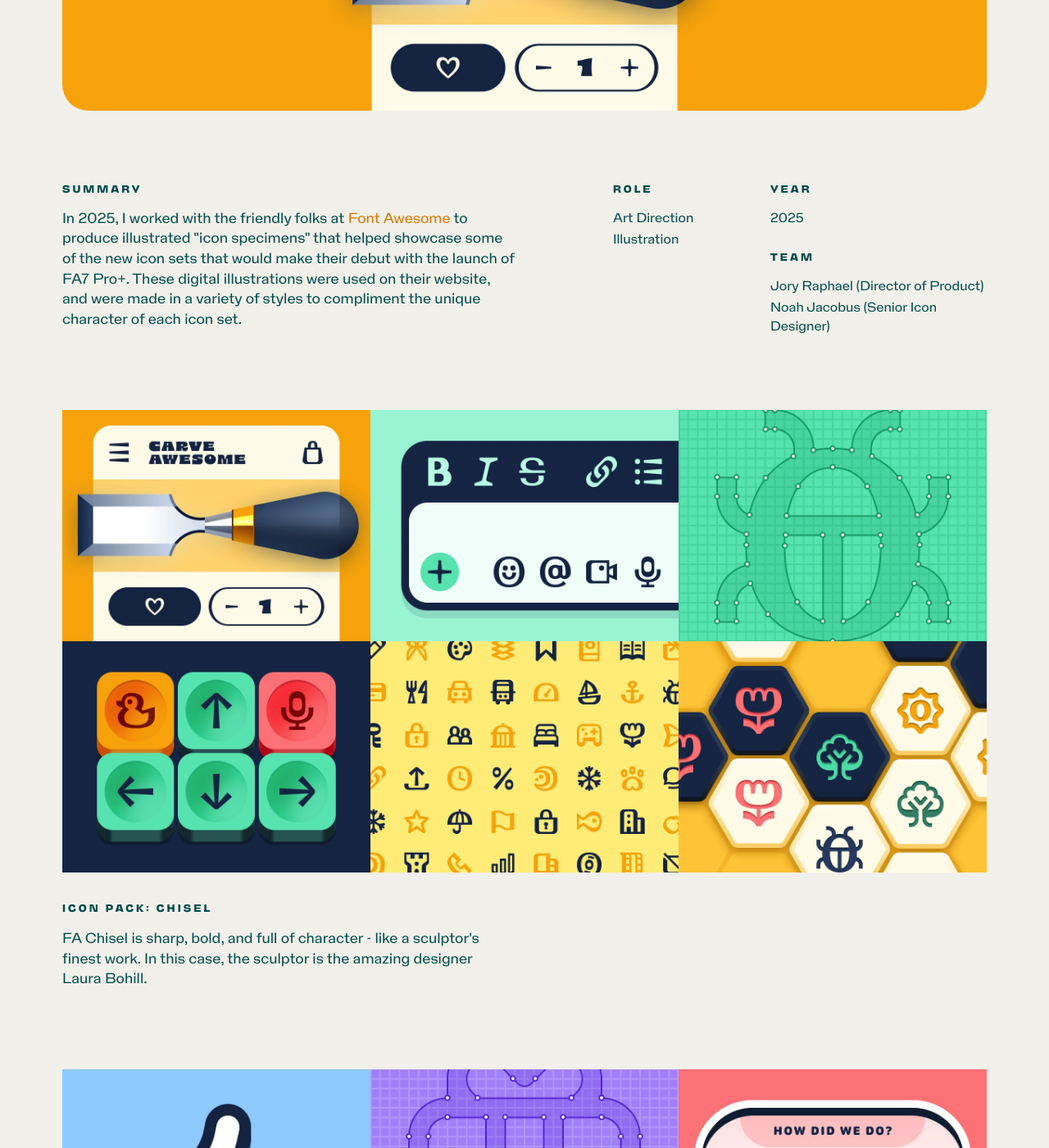
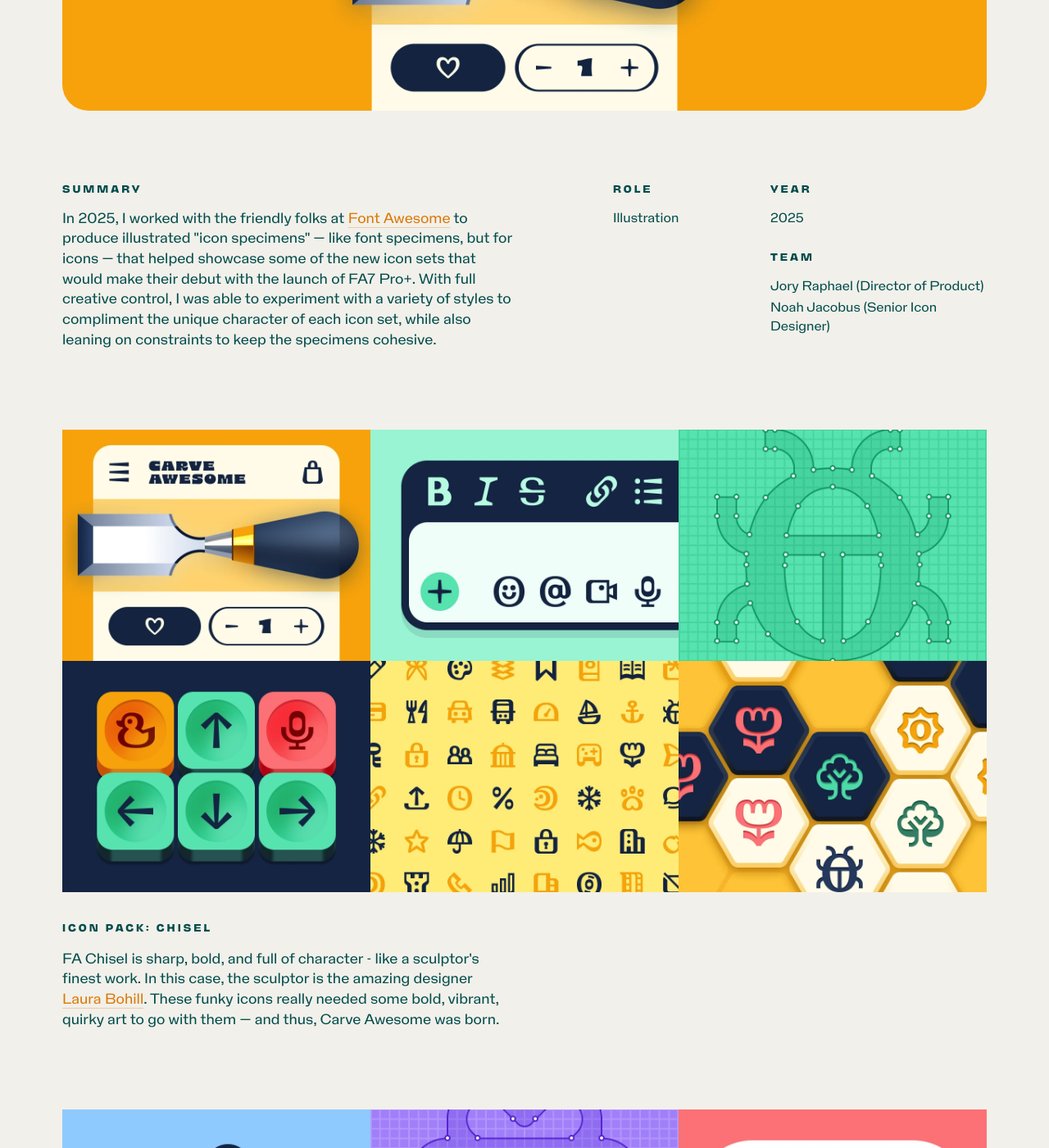
Before and after one commit to ehyleong/ehyleong.github.io, a Jekyll site: the page built from _work/2-FontAwesome.html, in a window 1280 px wide and 1400 px high, scrolled down 707 px. Shown: the whole window at 82% size. Built offline with Jekyll 4.4.1, drawn with Linux system fonts in a browser that asks for light colours; comment, search, counter and statistics services are not loaded; some of the changed text lies outside the part shown.

Commit message:
Copy updates

```diff
--- a/_work/1-FigmaBillboard.html
+++ b/_work/1-FigmaBillboard.html
@@ -13,7 +13,7 @@
 - text: View on Instagram
   href: https://www.instagram.com/p/DTMB1gHErBR/
 intro: A billboard to beautify downtown San Francisco.
-byline: In 2025, I partnered with the brand team at <a href="https://figma.com" target="_blank">Figma</a> to design custom artwork for an OOH billboard campaign, made entirely in Figma Draw. The final illustration was an ode to creative tools and their role in shaping the creative process, drawing inspiration (pun intended) from the well-known creative scribble motif. In early 2026, it was installed on a billboard in downtown San Francisco.
+byline: In 2025, I partnered with the brand team at <a href="https://figma.com" target="_blank" class="inline-link">Figma</a> to design custom artwork for an OOH billboard campaign, made entirely in Figma Draw. The final illustration was an ode to creative tools and their role in shaping the creative process, drawing inspiration (pun intended) from the well-known creative scribble motif. In early 2026, it was installed on a billboard in downtown San Francisco.
 
 ---
 <section class="work bottom-half-spacer">
--- a/_work/2-FontAwesome.html
+++ b/_work/2-FontAwesome.html
@@ -4,7 +4,7 @@
 permalink: /work/font-awesome-icon-specimens
 year: 2025
 client: Font Awesome
-role: <li>Art Direction</li><li>Illustration</li>
+role: <li>Illustration</li>
 credit: <li>Jory Raphael (Director of Product)</li><li>Noah Jacobus (Senior Icon Designer)</li>
 hero:
 - desktop: '/img/work/font-awesome/font-awesome-hero.webp'
@@ -13,25 +13,27 @@
 - text: View on fontawesome.com
   href: https://fontawesome.com/icons
 intro: Fresh illustrations to show off new icon packs.
-byline: In 2025, I worked with the friendly folks at <a href="https://fontawesome.com" target="_blank">Font Awesome</a> to produce illustrated "icon specimens" that helped showcase some of the new icon sets that would make their debut with the launch of FA7 Pro+. These digital illustrations were used on their website, and were made in a variety of styles to compliment the unique character of each icon set.
+byline: In 2025, I worked with the friendly folks at <a href="https://fontawesome.com" target="_blank" class="inline-link">Font Awesome</a> to produce illustrated "icon specimens" — like font specimens, but for icons — that helped showcase some of the new icon sets that would make their debut with the launch of FA7 Pro+. With full creative control, I was able to experiment with a variety of styles to compliment the unique character of each icon set, while also leaning on constraints to keep the specimens cohesive.
 ---
 <section class="work bottom-half-spacer">
 	<div class="row wrap">
 		<div class="row bottom-half-spacer">
 			<div class="col-md-12 col-xs-12">
 	            <picture>
-	              <source srcset="/img/work/font-awesome/font-awesome-1.webp" media="(min-width: 40rem)" loading="lazy"/>
+	              <source srcset="/img/work/font-awesome/font-awesome-1.webp" media="(min-width: 60rem)" loading="lazy"/>
+				  <source srcset="/img/work/font-awesome/font-awesome-1-tablet.webp" media="(min-width: 30rem)" loading="lazy"/>
 	              <img src="/img/work/font-awesome/font-awesome-1-mobile.webp" loading="lazy"/>
 	            </picture>
 	        </div>
     		<div class="col-md-6 col-xs-12">
-				<h5>Icon Pack: Chisel</h5><p>FA Chisel is sharp, bold, and full of character - like a sculptor's finest work. In this case, the sculptor is the amazing designer Laura Bohill. </p>
+				<h5>Icon Pack: Chisel</h5><p>FA Chisel is sharp, bold, and full of character - like a sculptor's finest work. In this case, the sculptor is the amazing designer <a href="https://www.laurabee.com/" target="_blank" class="inline-link">Laura Bohill</a>. These funky icons really needed some bold, vibrant, quirky art to go with them — and thus, Carve Awesome was born.</p>
 			</div>
 		</div>
 		<div class="row bottom-half-spacer">
 			<div class="col-md-12 col-xs-12">
 	            <picture>
-	              <source srcset="/img/work/font-awesome/font-awesome-2.webp" media="(min-width: 40rem)" loading="lazy"/>
+	              <source srcset="/img/work/font-awesome/font-awesome-2.webp" media="(min-width: 60rem)" loading="lazy"/>
+				  <source srcset="/img/work/font-awesome/font-awesome-2-tablet.webp" media="(min-width: 30rem)" loading="lazy"/>
 	              <img src="/img/work/font-awesome/font-awesome-2-mobile.webp" loading="lazy"/>
 	            </picture>
 	        </div>
@@ -42,14 +44,15 @@
               <img src="/img/work/font-awesome/font-awesome-slab-2.webp" loading="lazy"/>
 	        </div>
 			<div class="col-md-6 col-xs-12">
-				<h5>Icon Pack: Slab</h5><p>What if icons could be their own buttons? FA Slab answers that question with sturdy, blocky designs that feel bold and ready for action. I also made a cute, button-y Lottie animation that sadly didn't make the cut.</p>
+				<h5>Icon Pack: Slab</h5><p>What if icons could be their own buttons? FA Slab answers that question with sturdy, blocky designs that feel bold and ready for action. (I also made a fun "Like" button Lottie animation to show off the set's button-y qualities which sadly didn't make it on the site, but you can see it here.)</p>
 			</div>
 
 		</div>
 		<div class="row bottom-half-spacer">
 			<div class="col-md-12 col-xs-12">
 	            <picture>
-	              <source srcset="/img/work/font-awesome/font-awesome-3.webp" media="(min-width: 40rem)" loading="lazy"/>
+	              <source srcset="/img/work/font-awesome/font-awesome-3.webp" media="(min-width: 60rem)" loading="lazy"/>
+				  <source srcset="/img/work/font-awesome/font-awesome-3-tablet.webp" media="(min-width: 30rem)" loading="lazy"/>
 	              <img src="/img/work/font-awesome/font-awesome-3-mobile.webp" loading="lazy"/>
 	            </picture>
 	        </div>
@@ -60,12 +63,13 @@
 		<div class="row bottom-half-spacer">
 			<div class="col-md-12 col-xs-12">
 	            <picture>
-	              <source srcset="/img/work/font-awesome/font-awesome-4.webp" media="(min-width: 40rem)" loading="lazy"/>
+	              <source srcset="/img/work/font-awesome/font-awesome-4.webp" media="(min-width: 60rem)" loading="lazy"/>
+				  <source srcset="/img/work/font-awesome/font-awesome-4-tablet.webp" media="(min-width: 30rem)" loading="lazy"/>
 	              <img src="/img/work/font-awesome/font-awesome-4-mobile.webp" loading="lazy"/>
 	            </picture>
 	        </div>
 			<div class="col-md-6 col-xs-12">
-				<h5>Icon Pack: Etch</h5><p>FA Etch was born from a simple idea: What if you could create an entire set of icons from a single, connected sheet of metal? Sharp corners and rounded cutouts work together to make a big visual statement, perfect for projects that need a bold and precise aesthetic.</p>
+				<h5>Icon Pack: Etch</h5><p>FA Etch was born from a simple idea: What if you could create an entire set of icons from a single, connected sheet of metal? I really leaned heavily on the metal motif with these ones. (And with a set named Etch, I simply could not pass on the opportunity to make a metallic Etch a Sketch.)</p>
 			</div>
 		</div>
 	</div>
--- a/_work/3-swag.html
+++ b/_work/3-swag.html
@@ -2,7 +2,7 @@
 layout: project
 title: Steamclock Swag
 permalink: /work/steamclock-swag
-year: 2019 - 2022
+year: 2019 - 2025
 client: Steamclock Software
 role: <li>Art Direction</li><li>Illustration</li><li>Print Design</li>
 credit: Porchlight Press (Printing)
```
Also changed, not shown: img/work/font-awesome/font-awesome-1-mobile.webp, img/work/font-awesome/font-awesome-1-tablet.webp (added), img/work/font-awesome/font-awesome-2-mobile.webp, img/work/font-awesome/font-awesome-2-tablet.webp (added), img/work/font-awesome/font-awesome-3-mobile.webp, img/work/font-awesome/font-awesome-3-tablet.webp (added), img/work/font-awesome/font-awesome-4-mobile.webp, img/work/font-awesome/font-awesome-4-tablet.webp (added).
